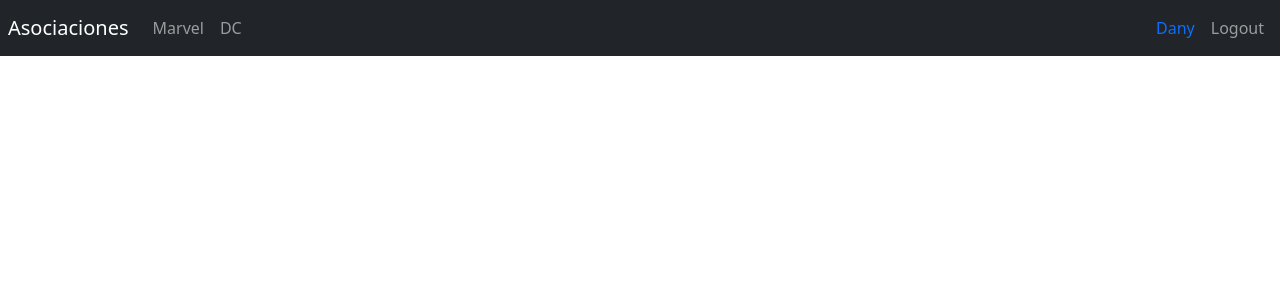
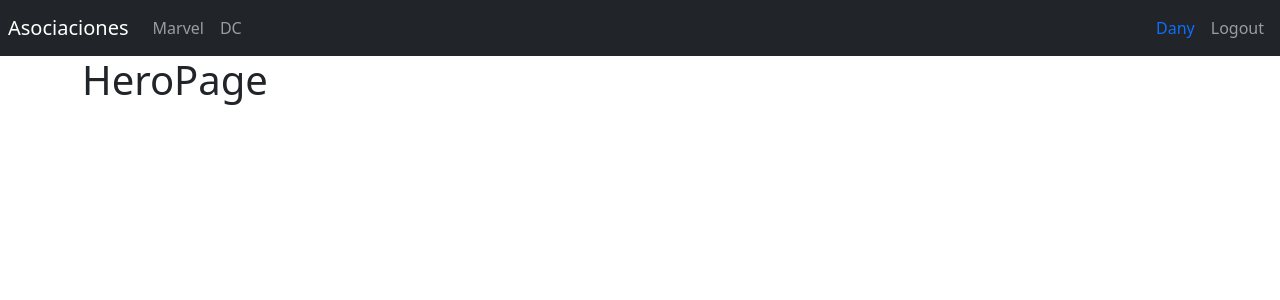
Before and after one commit to danycr90/heroes-spa, a React (Vite) app: page /hero/dc-arrow in a window 1280 px wide. Shown: the top 300 px of the page. Built offline with nearby package versions, Linux system fonts and the light colour scheme.

Commit message:
Class 198

```diff
--- /dev/null
+++ b/src/heroes/helpers/getHeroById.js
@@ -0,0 +1,7 @@
+import { heroes } from "../data/heroes";
+
+export const getHeroById = ( id ) => {
+
+    return heroes.find( hero => hero.id === id );
+
+}
--- a/src/heroes/helpers/index.js
+++ b/src/heroes/helpers/index.js
@@ -1,2 +1,3 @@
 
 export * from './getHeroesByPublisher';
+export * from './getHeroById';
--- a/src/heroes/pages/HeroPage.jsx
+++ b/src/heroes/pages/HeroPage.jsx
@@ -1,5 +1,15 @@
+import { Navigate, useParams } from "react-router-dom"
+import { getHeroById } from "../helpers";
 
 export const HeroPage = () => {
+
+  const { id } = useParams();
+  const hero = getHeroById( id );
+
+  if ( !hero ) {
+    return <Navigate to="/marvel" />
+  }
+
   return (
     <h1>HeroPage</h1>
   )
--- a/src/heroes/routes/HeroesRoutes.jsx
+++ b/src/heroes/routes/HeroesRoutes.jsx
@@ -15,7 +15,7 @@
 
                 {/* Search, Hero by id*/}
                 <Route path="search" element={<SearchPage />} />
-                <Route path="hero" element={<HeroPage />} />
+                <Route path="hero/:id" element={<HeroPage />} />
 
                 <Route path="/" element={<Navigate to="/marvel" />} />
             </Routes>
```
